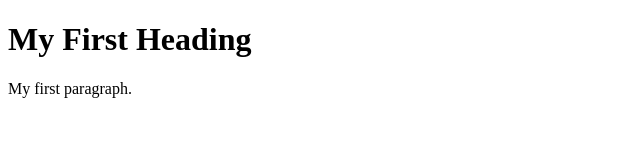
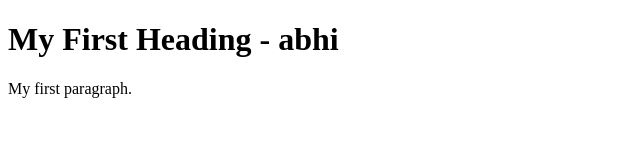
Before and after one commit to abhishekdgeek/testing, a plain HTML site: page index.html in a window 1280 px wide. Shown: the whole page, without its empty margins (0-640 px from the left). Drawn offline with Linux system fonts and the light colour scheme.

Commit message:
Updated via abhi.

```diff
--- a/index.html
+++ b/index.html
@@ -2,7 +2,7 @@
 <html>
 <body>
 
-<h1>My First Heading</h1>
+<h1>My First Heading - abhi</h1>
 <p>My first paragraph.</p>
 
 </body>
```
